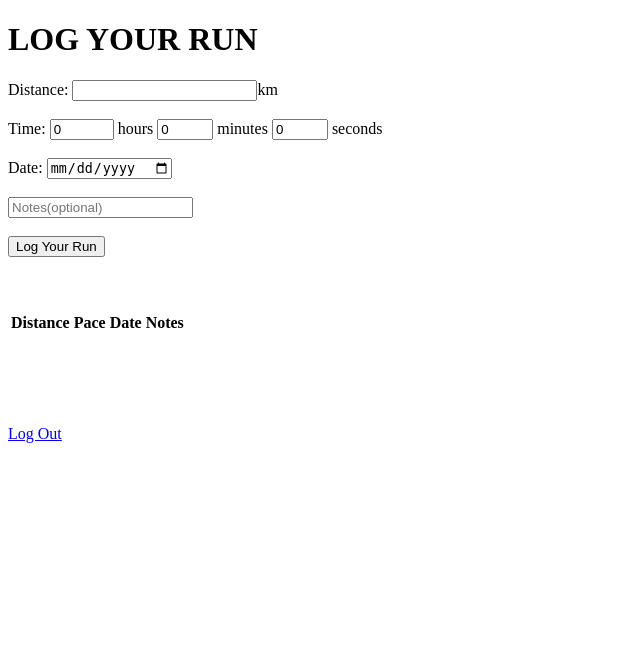
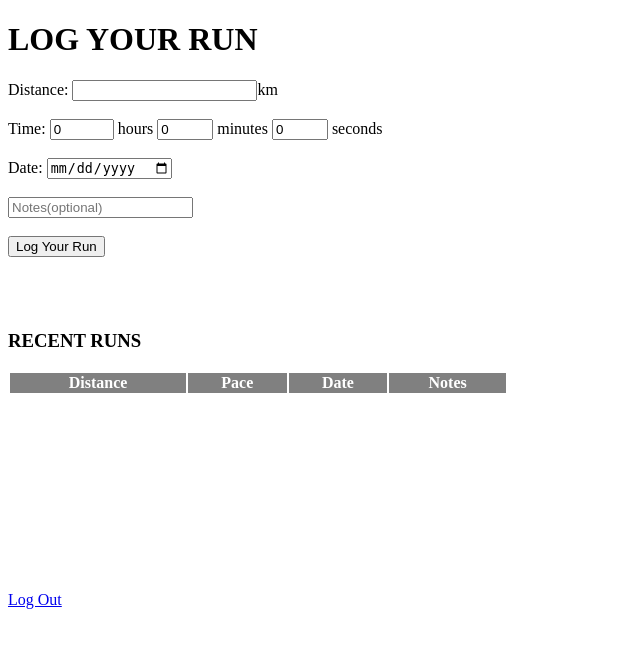
Before and after one commit to Sohan-Raj-Adhikari/Run_away, a Flask app: page / in a window 1280 px wide. Shown: the top 648 px of the page, without its empty margins (0-640 px from the left). Run offline with Flask 3, Linux system fonts and the light colour scheme; a user stored in the database is signed in; data comes from the database, SQL or seed files in the repository; both versions use the stored data as it was after the commit; lists and menus that the app fills with data are empty.

Commit message:
Made table scrollable.

```diff
--- a/templates/index.html
+++ b/templates/index.html
@@ -14,9 +14,10 @@
 <br><br><br>
 
 <!-- display previous runs, after scrolling, more runs load -->
-
-<table>
-    <thead>
+<h3>RECENT RUNS</h3>
+<div style="overflow-y: auto; height: 130px; width: 500px;">
+    <table style="width: 100%;">
+        <thead style="position: sticky; top: 2px; color: white; background-color: grey;">
             <th>Distance</th>
             <th>Pace</th>
             <th>Date</th>
@@ -27,6 +28,7 @@
 
         </tbody>
     </table>
+</div>
 
 <script>
     function retrieve(){
```
Also changed, not shown: main.db. Lines whose indentation alone changed are shown as unchanged.
